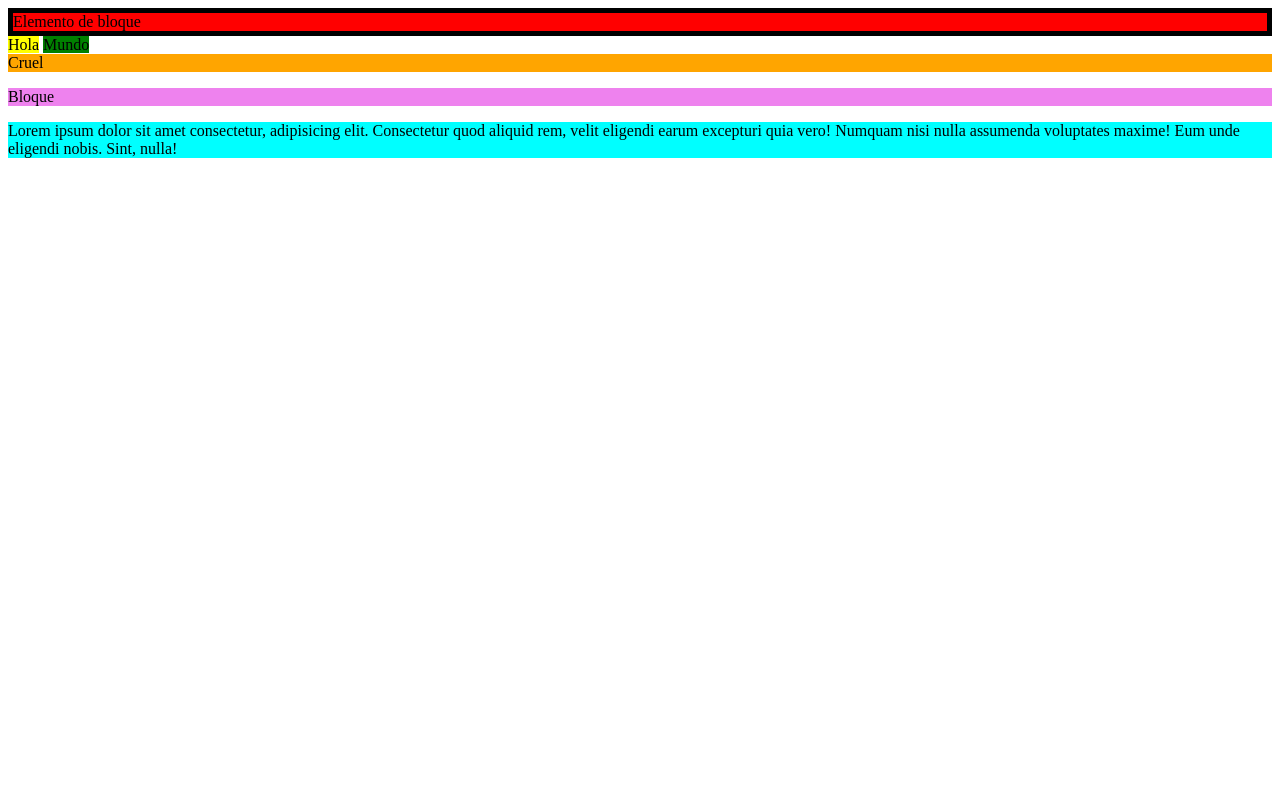
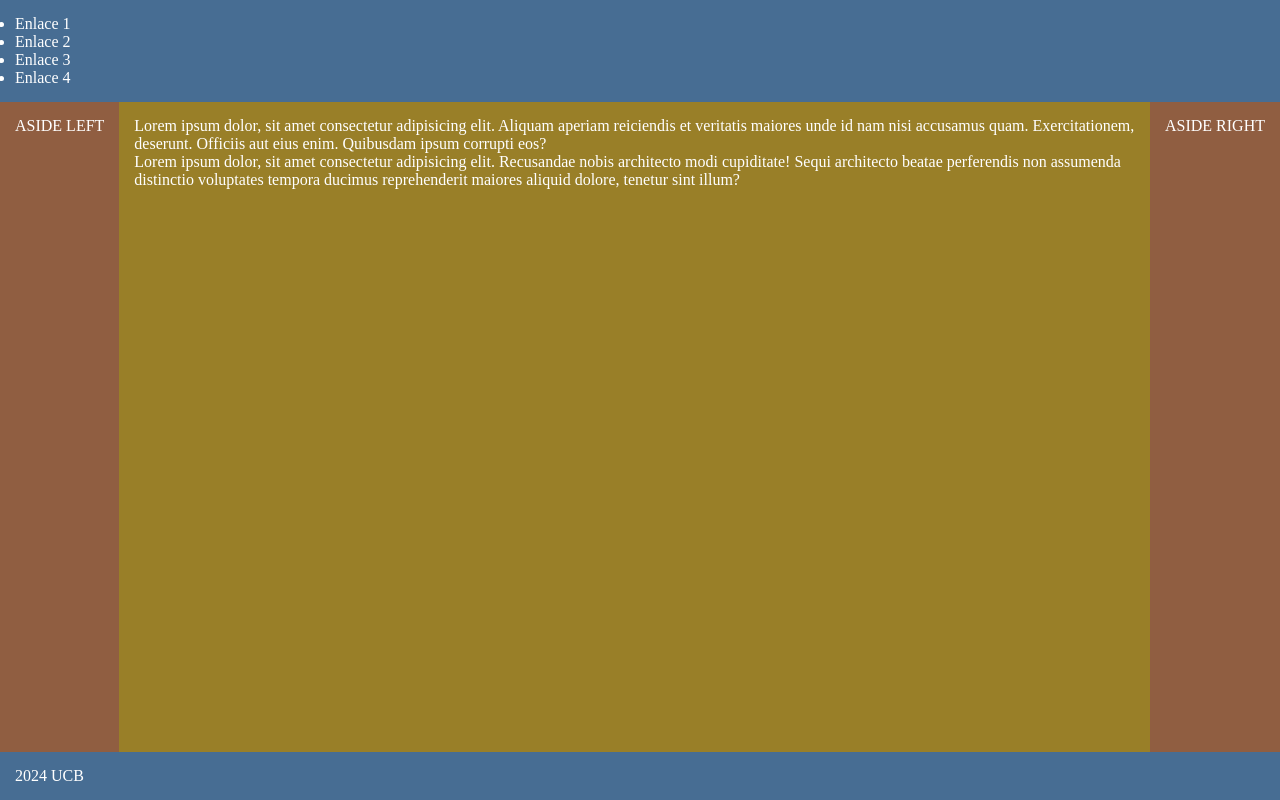
Before and after one commit to SantiAviles/Intro-Html-clase-9-4-2024, a plain HTML site: page index.html in a window 1280 px wide. Drawn offline with Linux system fonts and the light colour scheme.

Commit message:
Nuevos cambios, incluyendo el santo grial y css

```diff
--- a/index.html
+++ b/index.html
@@ -3,28 +3,35 @@
 <head>
     <meta charset="UTF-8">
     <meta name="viewport" content="width=device-width, initial-scale=1.0">
-    <title>Mi primer sitio web</title>
+    <title>Document</title>
+    <link rel="stylesheet" href="styles.css">
 </head>
 <body>
-    <!-- <h1>TITULO</h1>
-    <p>Lorem ipsum dolor, sit amet consectetur adipisicing elit. Deleniti minus a mollitia ipsum laudantium temporibus, aperiam reiciendis minima veniam, dolor, deserunt repellendus reprehenderit ea placeat corrupti quae suscipit commodi. A.</p>
-    <p>Lorem ipsum dolor sit amet, consectetur adipisicing elit. Animi beatae qui perspiciatis ipsam nisi exercitationem, ab quasi voluptatibus incidunt minima aliquam et minus pariatur culpa esse libero id nesciunt distinctio.</p>
-    <ul>
-        <li>uno</li>
-        <li>dos</li>
-        <li>tres</li>
-        <li>cuatro</li>
-    </ul>
-    <p class="foo"></p> -->
+    <!-- <div style="background-color: aqua; border: 5px solid magenta; padding: 20px;">Hola</div>
+    <span style="background-color: orangered;">Hola</span>
 
-    <div style="background-color: red;border: 5px solid black;">
-        Elemento de bloque
+    <p>Lorem ipsum dolor sit amet <span style="color: green;">consectetur</span> adipisicing elit. Accusantium error modi dolore molestiae numquam dolores quas quibusdam nesciunt sint ad illum cupiditate laborum, dolorum exercitationem repellendus nobis nostrum voluptatem natus?</p> -->
+
+    <div id="header">
+        <div id="nav">
+            <ul>
+                <li>Enlace 1</li>
+                <li>Enlace 2</li>
+                <li>Enlace 3</li>
+                <li>Enlace 4</li>
+            </ul>
+        </div>
     </div>
-    <span style="background-color: yellow;">Hola</span>
-    <span style="background-color: green;">Mundo</span>
-    <div style="background-color: orange;">Cruel</div>
-    <p style="background-color: violet;">Bloque</p>
-    <p style="background-color: aqua;">Lorem ipsum dolor sit amet consectetur, adipisicing elit. Consectetur quod aliquid rem, velit eligendi earum excepturi quia vero! Numquam nisi nulla assumenda voluptates maxime! Eum unde eligendi nobis. Sint, nulla!</p>
+    <div id="aside-left">ASIDE LEFT</div>
+    <div id="main">
+        <div id="article">
+            <div id="section-1">Lorem ipsum dolor, sit amet consectetur adipisicing elit. Aliquam aperiam reiciendis et veritatis maiores unde id nam nisi accusamus quam. Exercitationem, deserunt. Officiis aut eius enim. Quibusdam ipsum corrupti eos?</div>
+            <div id="section-2">Lorem ipsum dolor, sit amet consectetur adipisicing elit. Recusandae nobis architecto modi cupiditate! Sequi architecto beatae perferendis non assumenda distinctio voluptates tempora ducimus reprehenderit maiores aliquid dolore, tenetur sint illum?</div>
+        </div>
+    </div>
+    <div id="aside-right">ASIDE RIGHT</div>
+    <div id="footer"> 2024 UCB</div>
+
 
 </body>
 </html>
--- /dev/null
+++ b/styles.css
@@ -0,0 +1,49 @@
+*{
+    margin: 0;
+    padding: 0;
+    border: 0;
+    box-sizing: border-box;
+}
+html{
+    height: 100%;
+}
+body {
+    height: 100%;
+    display: grid;
+    grid-template: auto 1fr auto / auto 1fr auto;
+}
+#header{
+    padding: 15px;
+    background-color: rgba(71,109,147,1);
+    color: white;
+    grid-column: 1/4;
+}
+#aside-left{
+    grid-column: 1 / 2;
+    padding: 15px;
+    background-color: rgba(144,94,65, 1);
+    color: white;
+}
+#aside-right{
+    grid-column: 3 / 4;
+    padding: 15px;
+    background-color: rgba(144,94,65, 1);
+    color: white;
+}
+#main{
+    grid-column: 2 / 3;
+    padding: 15px;
+    background-color: rgba(153,127,40, 1);
+    color: white;
+}
+#footer{
+    grid-column: 1 / 4;
+    padding: 15px;
+    background-color: rgba(71,109,147,1);
+    color: white;
+}
+.keyword{
+    font-size: 1.3em;
+    color: blue;
+    /* border: 5px dashed green; */
+}
```
